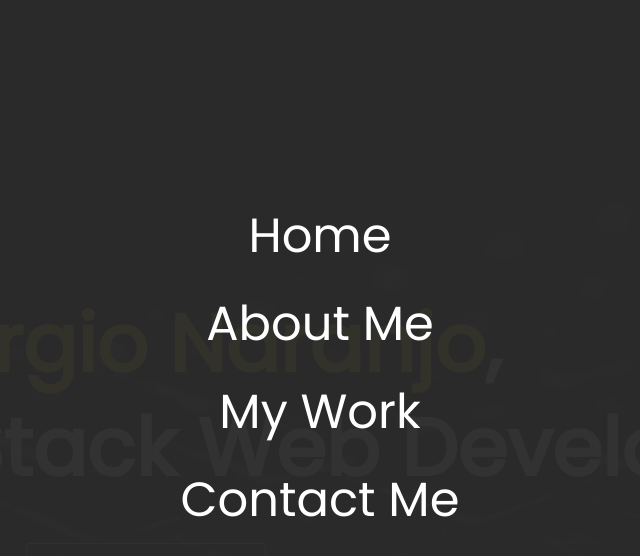
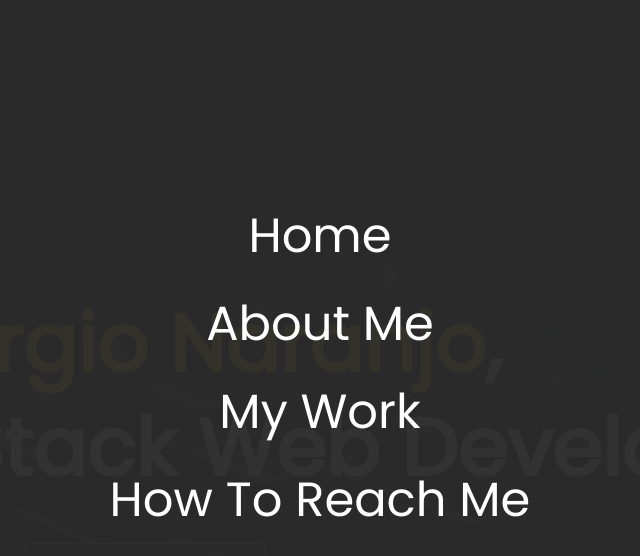
Before and after one commit to lfnaranjo11/snaranjop1.github.io, a website: page index.html in a window 1280 px wide. Both pictures are taken after a click on the picture 1177 px from the left and 72 px from the top of the page. Shown: the whole page, without its empty margins (320-960 px from the left). Drawn offline with nearby package versions, Linux system fonts and the light colour scheme.

Commit message:
Fix in index menu, contact me changed

```diff
--- a/index.html
+++ b/index.html
@@ -48,7 +48,7 @@
       </li>
       <li class="nav-item">
         <a href="contact.html" class="nav-link">
-          Contact Me
+          How To Reach Me
         </a>
       </li>
     </ul>
```
